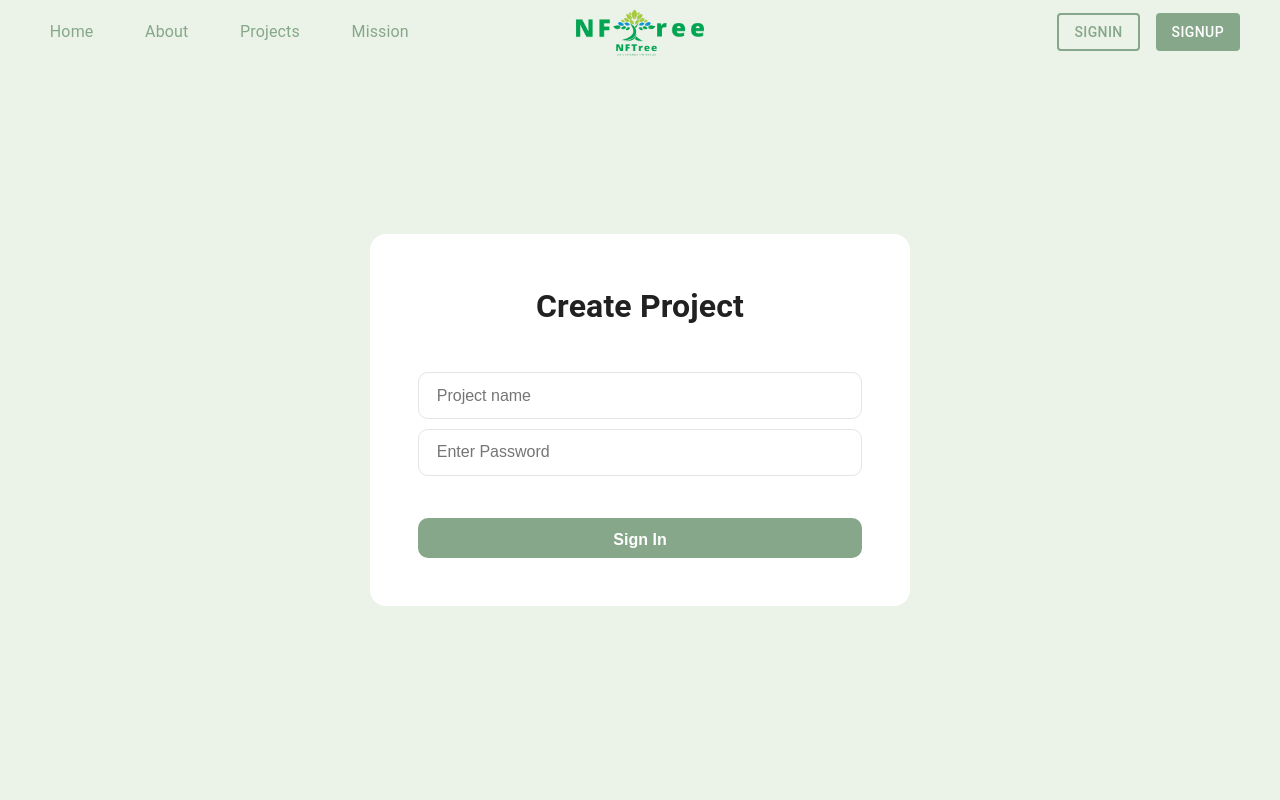
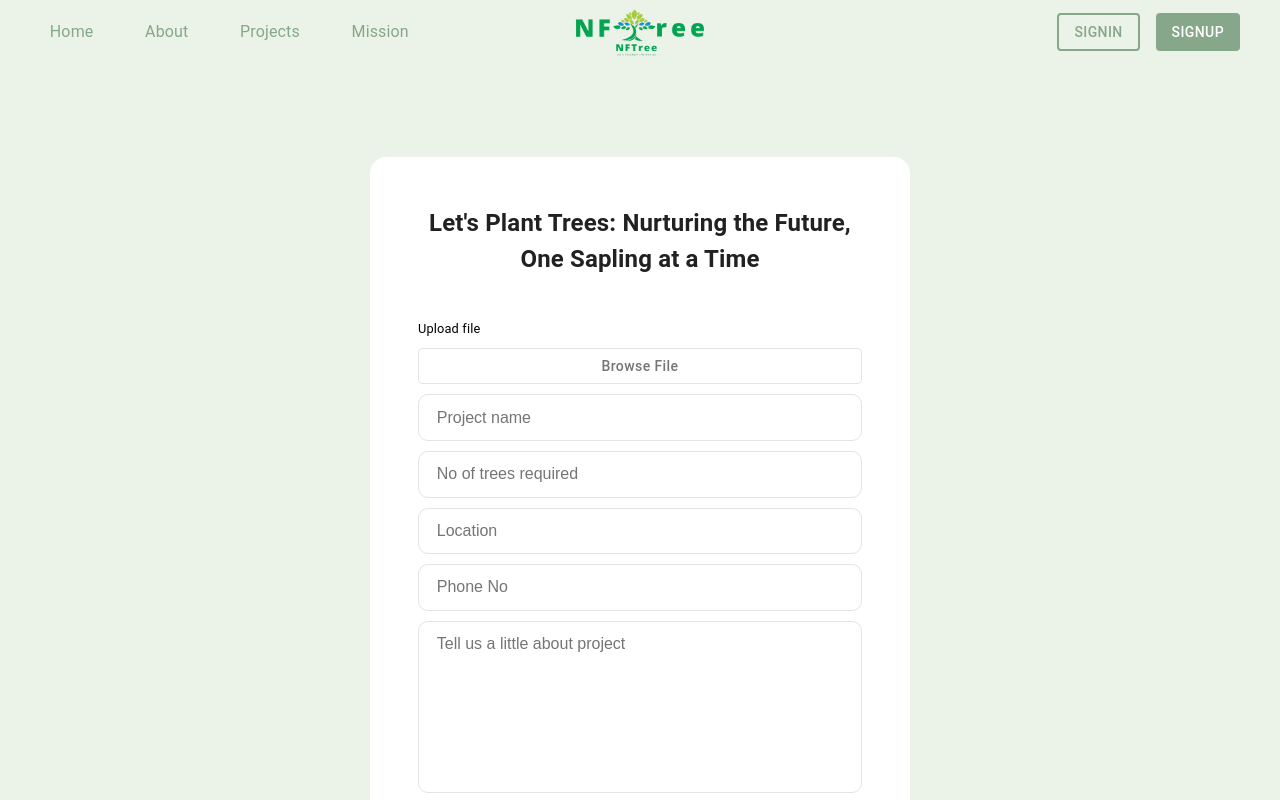
Before and after one commit to ankitbajpai65/NFTree, a React (Vite) app: page /create_project in a window 1280 px wide. Shown: the top 800 px of the page. Built offline with nearby package versions, Linux system fonts and the light colour scheme.

Commit message:
Create project

```diff
--- a/src/App.css
+++ b/src/App.css
@@ -25,9 +25,19 @@ a{
   text-decoration: none;
 }
 
-input {
+label{
+  font-size: 0.8rem;
+  display: block;
+  margin-right: auto;
+  color:black;
+}
+
+input,textarea {
   font-size: 1rem;
   outline: none;
+  color:#757575;
+  resize: none;
+  font-family: 'Arial';
 }
 
 button {
--- a/src/Components/Auth/Auth.css
+++ b/src/Components/Auth/Auth.css
@@ -13,11 +13,11 @@ body {
 
 .login-box {
   width: 62vw;
-    max-width: 540px;
-    min-width: 300px;
-    border-radius: 1rem;
-    background: white;
-    padding: 3rem;
+  max-width: 540px;
+  min-width: 300px;
+  border-radius: 1rem;
+  background: white;
+  padding: 3rem;
 }
 
 .formHead {
@@ -32,7 +32,8 @@ body {
   justify-content: center;
 }
 
-.login-input input {
+.login-input input,
+.login-input textarea {
   border: 1px solid #e4e4e7;
   width: 100%;
   padding: 3% 4%;
@@ -81,7 +82,7 @@ body {
 }
 
 .googleLoginBtn img {
-  height: 2rem;
+  height: 1.5rem;
 }
 
 .switch-option {
@@ -95,6 +96,7 @@ body {
     margin-top: 80px;
     width: 40vw;
   }
+
   .login-button button {
     height: 40px;
   }
--- a/src/Components/Projects/CreateProject.css
+++ b/src/Components/Projects/CreateProject.css
@@ -1,6 +1,14 @@
-.submit-button{
-  width:100%;
-  margin-top:2rem;
+.createProjectContainer {
+  height: 135vh;
+}
+
+.uploadBtn:hover {
+  border: 1px solid #E4E4E7 !important;
+}
+
+.submit-button {
+  width: 100%;
+  margin-top: 2rem;
 }
 
 @media only screen and (max-width: 1300px) {
--- a/src/Components/Projects/CreateProject.jsx
+++ b/src/Components/Projects/CreateProject.jsx
@@ -1,21 +1,68 @@
+import { TextField, Input, Button } from '@mui/material';
+import MuiPhoneNumber from 'material-ui-phone-number';
 import "./CreateProject.css";
 
 const CreateProject = () => {
+  function handleOnChange(value) {
+    this.setState({
+      phone: value
+    });
+  }
+
   return (
     <>
-      <div className="login-container">
+      <div className="login-container createProjectContainer">
         <div className="login-box login-button">
-          <h1 className="formHead">Create Project</h1>
+          <h2 className="formHead">Let's Plant Trees: Nurturing the Future, One Sapling at a Time</h2>
           <div className="login-input">
+            <label htmlFor="">Upload file</label>
+            <Input
+              id="file-input"
+              name="regProof"
+              type="file"
+              inputProps={{ accept: 'image/*' }}
+              disableUnderline
+              style={{ display: 'none' }}
+            // onChange={handleFileUpload}
+            />
+            <Button
+              variant="outlined"
+              component="label"
+              htmlFor="file-input"
+              className="uploadBtn"
+              sx={{
+                width: '100%',
+                textTransform: "capitalize",
+                color: '#757575',
+                border: '1px solid #E4E4E7'
+              }}
+
+            // className="outlinedBtn"
+            >
+              Browse file
+            </Button>
             <input type="text" name="name" placeholder="Project name" />
 
             <input
-              type="password"
-              name="password"
-              placeholder="Enter Password"
+              type="number"
+              name="trees"
+              placeholder="No of trees required"
             />
+            <input
+              type="text"
+              name="location"
+              placeholder="Location"
+            />
+            <input
+              type="phone"
+              name="phone"
+              placeholder="Phone No"
+            />
+
+            <textarea name="description" id="" cols="30" rows="8" placeholder="Tell us a little about project" />
+
             <button className="submit-button" onClick="">
-              Sign In
+              Get Started
             </button>
           </div>
         </div>
```
Also changed, not shown: src/Components/Auth/Signin.jsx (+9 -0 lines), 1 other file (tests, documents, lock files or other folders).
